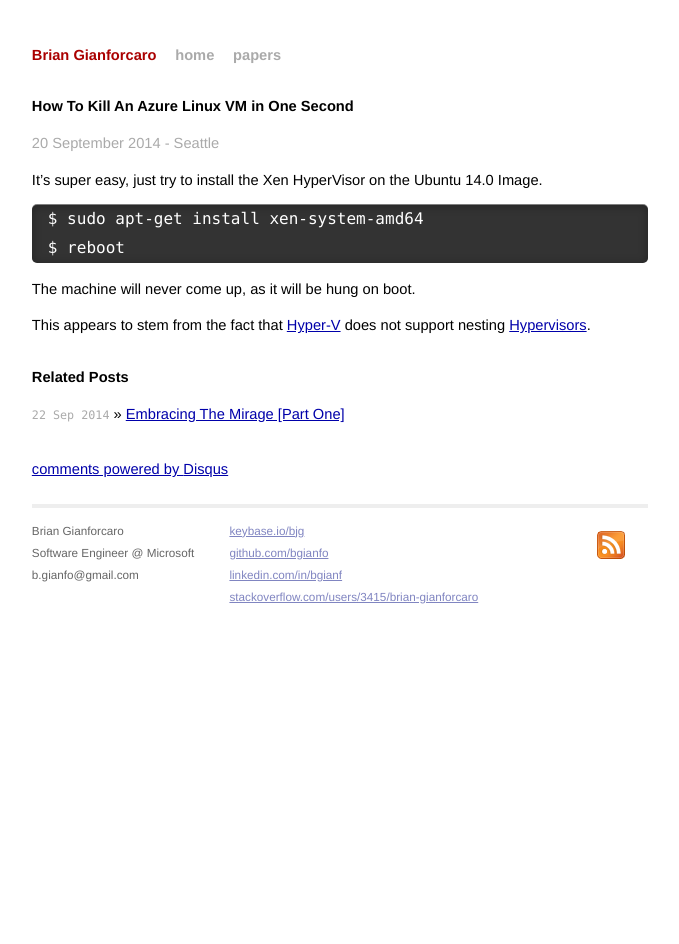
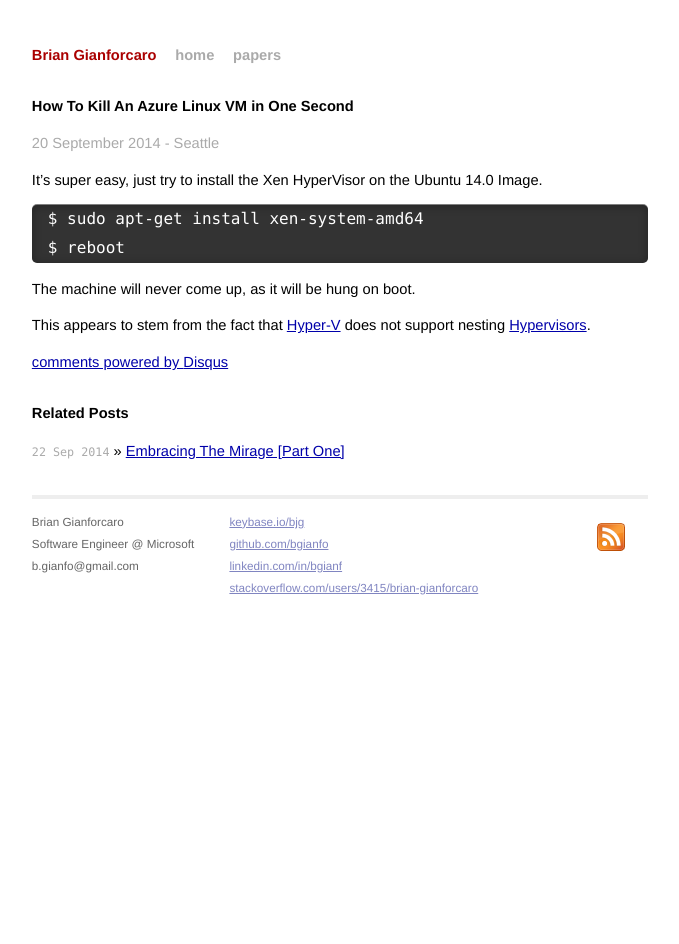
Before and after one commit to bgianfo/bgianfo.github.io, a Jekyll site: the page built from _posts/2014-09-20-how-to-kill-an-azure-linux-vm.md, in a window 1280 px wide. Shown: the whole page, without its empty margins (300-979 px from the left). Built offline with Jekyll 4.4.1, drawn with Linux system fonts in a browser that asks for light colours; Markdown is read by kramdown in place of the engine named in the settings; comment, search, counter and statistics services are not loaded.

Commit message:
Move Disqus above related posts

```diff
--- a/_layouts/post.html
+++ b/_layouts/post.html
@@ -5,18 +5,8 @@
 {{ content }}
 </div>
 
-<div id="related">
-  <h2>Related Posts</h2>
-  <ul class="posts">
-    {% for post in site.related_posts limit:3 %}
-      <li><span>{{ post.date | date_to_string }}</span> &raquo; <a href="{{ post.url }}">{{ post.title }}</a></li>
-    {% endfor %}
-  </ul>
-</div>
-
 <div id="disqus_thread"></div>
 <script type="text/javascript">
-/* * * CONFIGURATION VARIABLES: EDIT BEFORE PASTING INTO YOUR WEBPAGE * * */
 var disqus_shortname = 'bjgio'; // required: replace example with your forum shortname
 
 /* * * DON'T EDIT BELOW THIS LINE * * */
@@ -28,3 +18,12 @@
 </script>
 <noscript>Please enable JavaScript to view the <a href="http://disqus.com/?ref_noscript">comments powered by Disqus.</a></noscript>
 <a href="http://disqus.com" class="dsq-brlink">comments powered by <span class="logo-disqus">Disqus</span></a>
+
+<div id="related">
+  <h2>Related Posts</h2>
+  <ul class="posts">
+    {% for post in site.related_posts limit:3 %}
+      <li><span>{{ post.date | date_to_string }}</span> &raquo; <a href="{{ post.url }}">{{ post.title }}</a></li>
+    {% endfor %}
+  </ul>
+</div>
```
